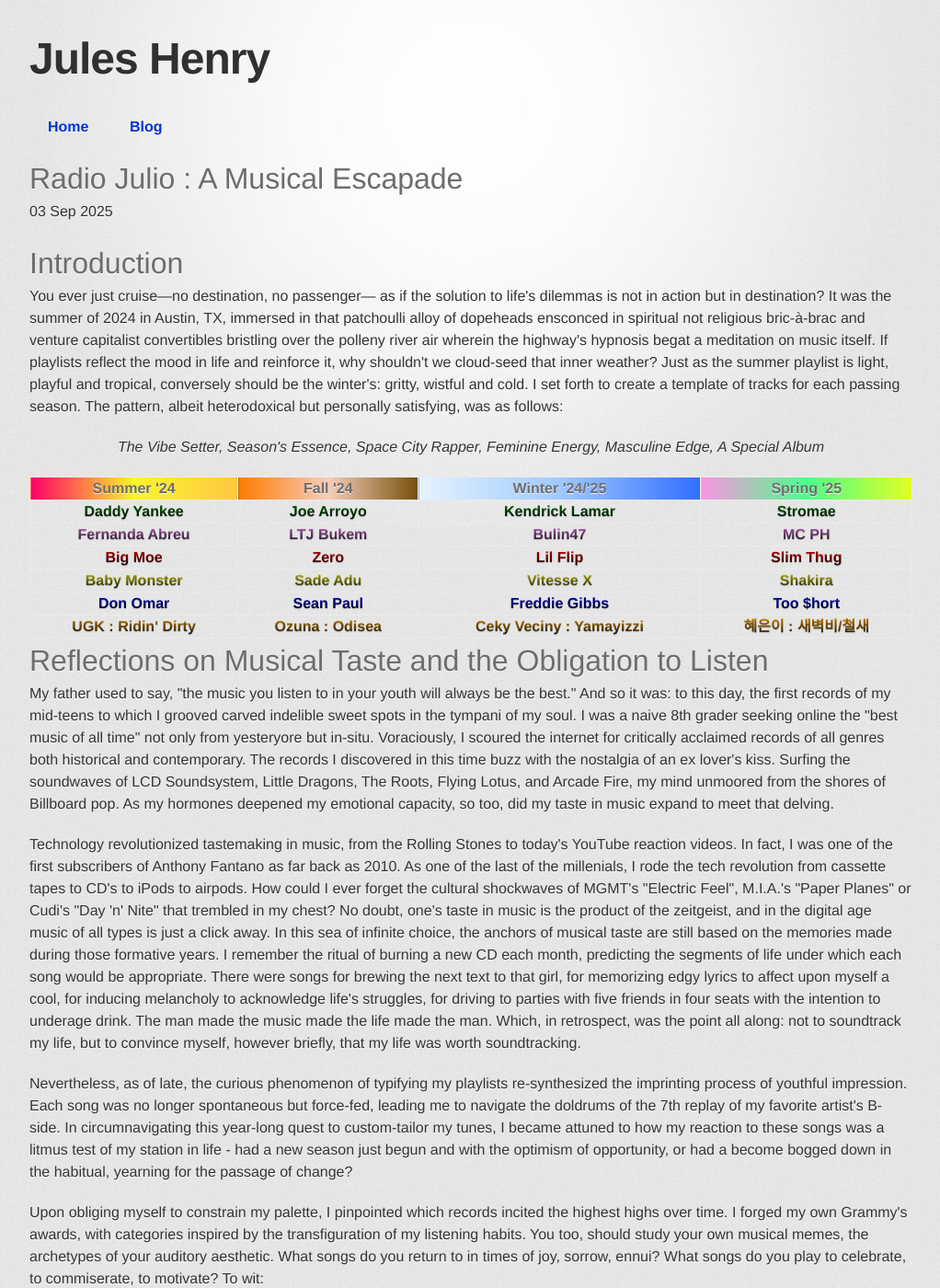
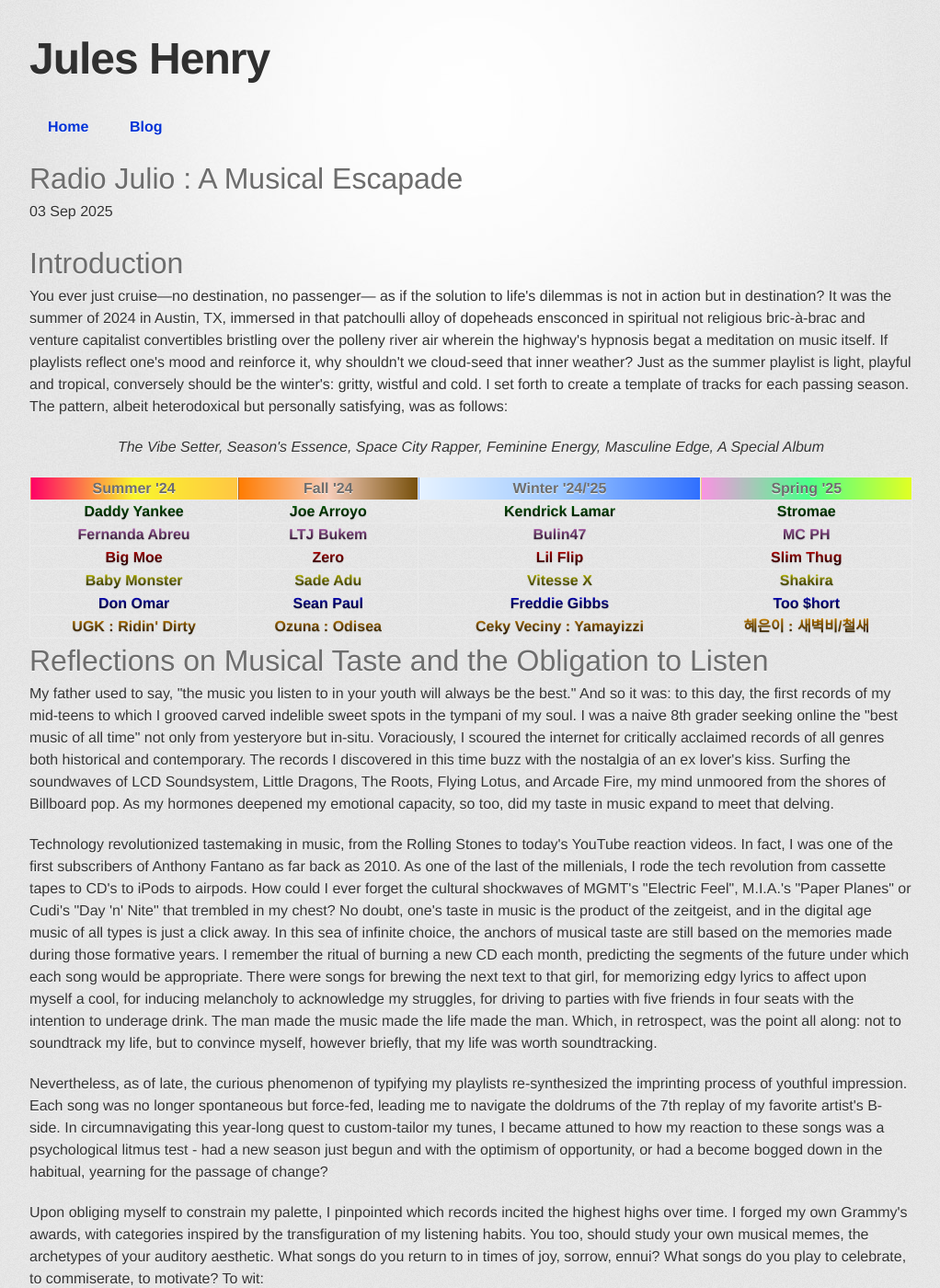
Before and after one commit to juleshenry/juleshenry.github.io, a Jekyll site: the page built from _posts/2025-06-22-Radio-Julio.md, in a window 1280 px wide and 1400 px high. Shown: the whole window at 92% size, without its empty margins (0-1022 px from the left). Built offline with Jekyll 4.4.1, drawn with Linux system fonts in a browser that asks for light colours; some web fonts are replaced; some of the changed text lies outside the part shown.

Commit message:
even-better

```diff
--- a/_posts/2025-06-22-Radio-Julio.md
+++ b/_posts/2025-06-22-Radio-Julio.md
@@ -9,7 +9,7 @@
     <title>Radio Julio : A Musical Escapade</title>
 </head>
 <h1>Introduction</h1>
-<p>You ever just cruise—no destination, no passenger— as if the solution to life's dilemmas is not in action but in destination? It was the summer of 2024 in Austin, TX, immersed in that patchoulli alloy of dopeheads ensconced in spiritual not religious bric-à-brac and venture capitalist convertibles bristling over the polleny river air wherein the highway's hypnosis begat a meditation on music itself. If playlists reflect the mood in life and reinforce it, why shouldn't we cloud-seed that inner weather? Just as the summer playlist is light, playful and tropical, conversely should be the winter's: gritty, wistful and cold. I set forth to create a template of tracks for each passing season. The pattern, albeit heterodoxical but personally satisfying, was as follows:</p>
+<p>You ever just cruise—no destination, no passenger— as if the solution to life's dilemmas is not in action but in destination? It was the summer of 2024 in Austin, TX, immersed in that patchoulli alloy of dopeheads ensconced in spiritual not religious bric-à-brac and venture capitalist convertibles bristling over the polleny river air wherein the highway's hypnosis begat a meditation on music itself. If playlists reflect one's mood and reinforce it, why shouldn't we cloud-seed that inner weather? Just as the summer playlist is light, playful and tropical, conversely should be the winter's: gritty, wistful and cold. I set forth to create a template of tracks for each passing season. The pattern, albeit heterodoxical but personally satisfying, was as follows:</p>
 <p style="text-align:center; font-style: italic;">The Vibe Setter, Season's Essence, Space City Rapper, Feminine Energy, Masculine Edge, A Special Album</p>
 <section>
     <table>
@@ -162,10 +162,10 @@
 My father used to say, "the music you listen to in your youth will always be the best." And so it was: to this day, the first records of my mid-teens to which I grooved carved indelible sweet spots in the tympani of my soul. I was a naive 8th grader seeking online the "best music of all time" not only from yesteryore but in-situ. Voraciously, I scoured the internet for critically acclaimed records of all genres both historical and contemporary. The records I discovered in this time buzz with the nostalgia of an ex lover's kiss. Surfing the soundwaves of LCD Soundsystem, Little Dragons, The Roots, Flying Lotus, and Arcade Fire, my mind unmoored from the shores of Billboard pop. As my hormones deepened my emotional capacity, so too, did my taste in music expand to meet that delving.
 </p>
 <p>
-Technology revolutionized tastemaking in music, from the Rolling Stones to today's YouTube reaction videos. In fact, I was one of the first subscribers of Anthony Fantano as far back as 2010. As one of the last of the millenials, I rode the tech revolution from cassette tapes to CD's to iPods to airpods. How could I ever forget the cultural shockwaves of MGMT's "Electric Feel", M.I.A.'s "Paper Planes" or Cudi's "Day 'n' Nite" that trembled in my chest? No doubt, one's taste in music is the product of the zeitgeist, and in the digital age music of all types is just a click away. In this sea of infinite choice, the anchors of musical taste are still based on the memories made during those formative years. I remember the ritual of burning a new CD each month, predicting the segments of life under which each song would be appropriate. There were songs for brewing the next text to that girl, for memorizing edgy lyrics to affect upon myself a cool, for inducing melancholy to acknowledge life's struggles, for driving to parties with five friends in four seats with the intention to underage drink. The man made the music made the life made the man. Which, in retrospect, was the point all along: not to soundtrack my life, but to convince myself, however briefly, that my life was worth soundtracking.
+Technology revolutionized tastemaking in music, from the Rolling Stones to today's YouTube reaction videos. In fact, I was one of the first subscribers of Anthony Fantano as far back as 2010. As one of the last of the millenials, I rode the tech revolution from cassette tapes to CD's to iPods to airpods. How could I ever forget the cultural shockwaves of MGMT's "Electric Feel", M.I.A.'s "Paper Planes" or Cudi's "Day 'n' Nite" that trembled in my chest? No doubt, one's taste in music is the product of the zeitgeist, and in the digital age music of all types is just a click away. In this sea of infinite choice, the anchors of musical taste are still based on the memories made during those formative years. I remember the ritual of burning a new CD each month, predicting the segments of the future under which each song would be appropriate. There were songs for brewing the next text to that girl, for memorizing edgy lyrics to affect upon myself a cool, for inducing melancholy to acknowledge my struggles, for driving to parties with five friends in four seats with the intention to underage drink. The man made the music made the life made the man. Which, in retrospect, was the point all along: not to soundtrack my life, but to convince myself, however briefly, that my life was worth soundtracking.
 </p>
 <p>
-Nevertheless, as of late, the curious phenomenon of typifying my playlists re-synthesized the imprinting process of youthful impression. Each song was no longer spontaneous but force-fed, leading me to navigate the doldrums of the 7th replay of my favorite artist's B-side. In circumnavigating this year-long quest to custom-tailor my tunes, I became attuned to how my reaction to these songs was a litmus test of my station in life - had a new season just begun and with the optimism of opportunity, or had a become bogged down in the habitual, yearning for the passage of change?
+Nevertheless, as of late, the curious phenomenon of typifying my playlists re-synthesized the imprinting process of youthful impression. Each song was no longer spontaneous but force-fed, leading me to navigate the doldrums of the 7th replay of my favorite artist's B-side. In circumnavigating this year-long quest to custom-tailor my tunes, I became attuned to how my reaction to these songs was a psychological litmus test - had a new season just begun and with the optimism of opportunity, or had a become bogged down in the habitual, yearning for the passage of change?
 </p>
 <p>
 Upon obliging myself to constrain my palette, I pinpointed which records incited the highest highs over time. I forged my own Grammy's awards, with categories inspired by the transfiguration of my listening habits. You too, should study your own musical memes, the archetypes of your auditory aesthetic. What songs do you return to in times of joy, sorrow, ennui? What songs do you play to celebrate, to commiserate, to motivate?
@@ -379,11 +379,8 @@
 </section>
 <h1>Conclusion</h1>
 <p>
-In one sense, music is a vehicle, a transport vessel to the memories created under the spell of its first listens. Adolescence, teenagehood and young adulting are oft the fount of greener and simpler times, hence the power of its nostalgic ambrosia. By the summer of 2025, I realized I could no longer bear to formalize my habits, but set off on a victory lap. I loaded up my favorite 100 songs in Spanish and Portuguese along with the discography of the Black Eyed Peas and set off into the vernal days.
+In one sense, music is a vehicle, a transport vessel to the memories created under the spell of its first listens. Adolescence, teenagehood and young adulting are oft the fount of greener and simpler times, hence the power of its nostalgic ambrosia. By the summer of 2025, I realized I could no longer bear to formalize my habits, but set off on a victory lap. I loaded up a spartan desert-island playlist: my favorite hundred songs in Spanish and Portuguese along with the discography of the Black Eyed Peas. Summer was going to be great!
 </p>
 <p>
-At first, immersing myself in the crème de la crème was fantastic! Hit after hit of my greatest hits made every day a holiday, yet time weathers even the sweetest serenade. Diversity of daily rhythym is essential to process music because of the dithering effects of repetition in savoring. For even one's favorite ice cream becomes a chore served with every meal.
+At first, immersing myself in the crème de la crème was fantastic! Hit after hit of my greatest hits made every day a holiday, yet even one's favorite ice cream becomes a chore served with every meal. You see, this templated musical regime cannot satisfy. To savor the music and to live out one's life to it requires a total surrender to the process of living and listening. That summer was great, but music was not the center of its joys. While the latino éxitos and Will.i.am mix served as auditory filler, the vicissitudes and triuphs of those vernal days shall leave a greater impression on me. My taste is already saturated, as it were. Notwithstanding, such a study was instructive, and for that reason I have detailed it here to catalyze your own introspection. Listen carefully, and the good times' rolling might just grace your ears.
 </p>
-<p>
-As beauty is in the eye of the beholder, I detail these songs principally to catalyze your own reflections on music and life. Listen carefully, and the good times' rolling might just grace your ears.
-</p>
```
